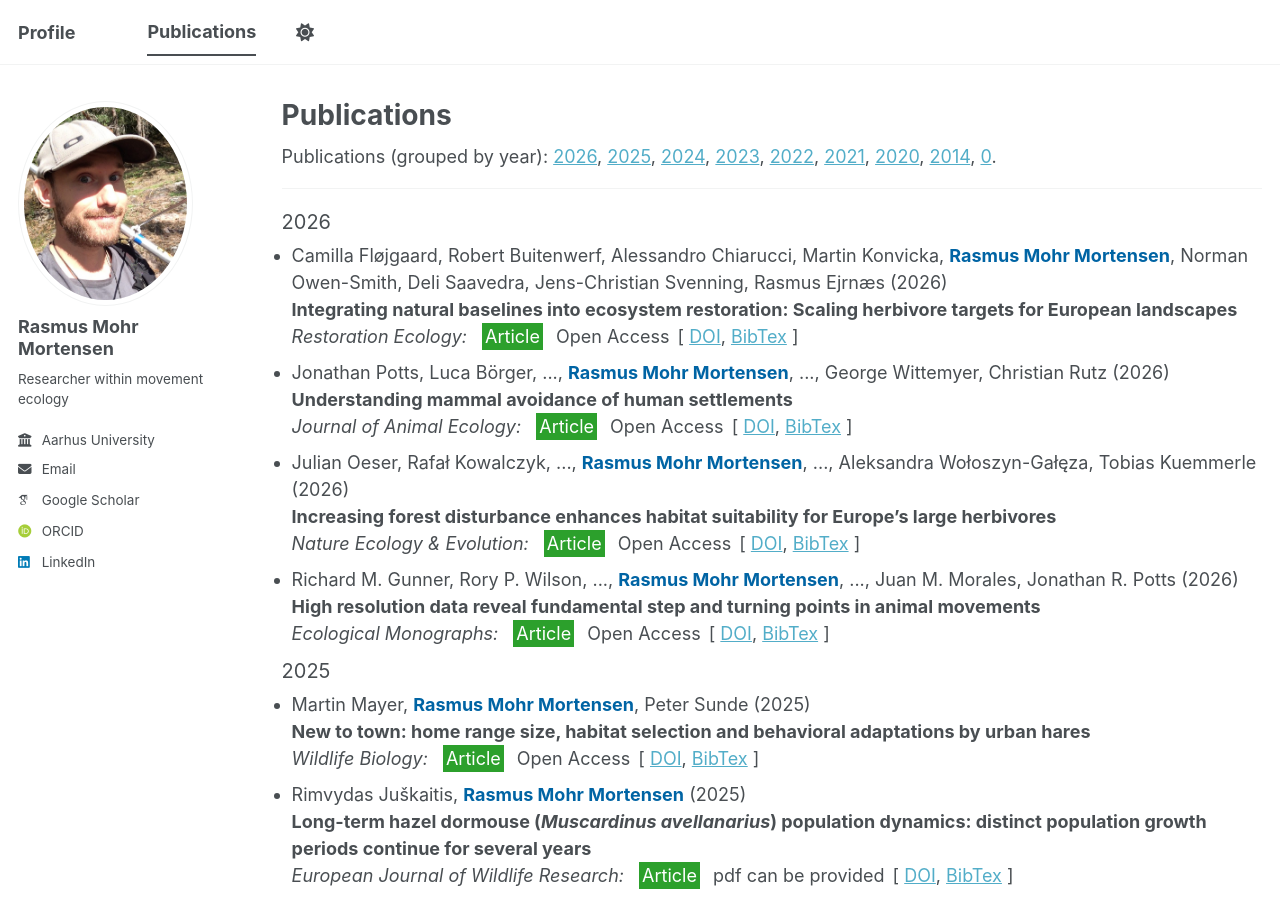
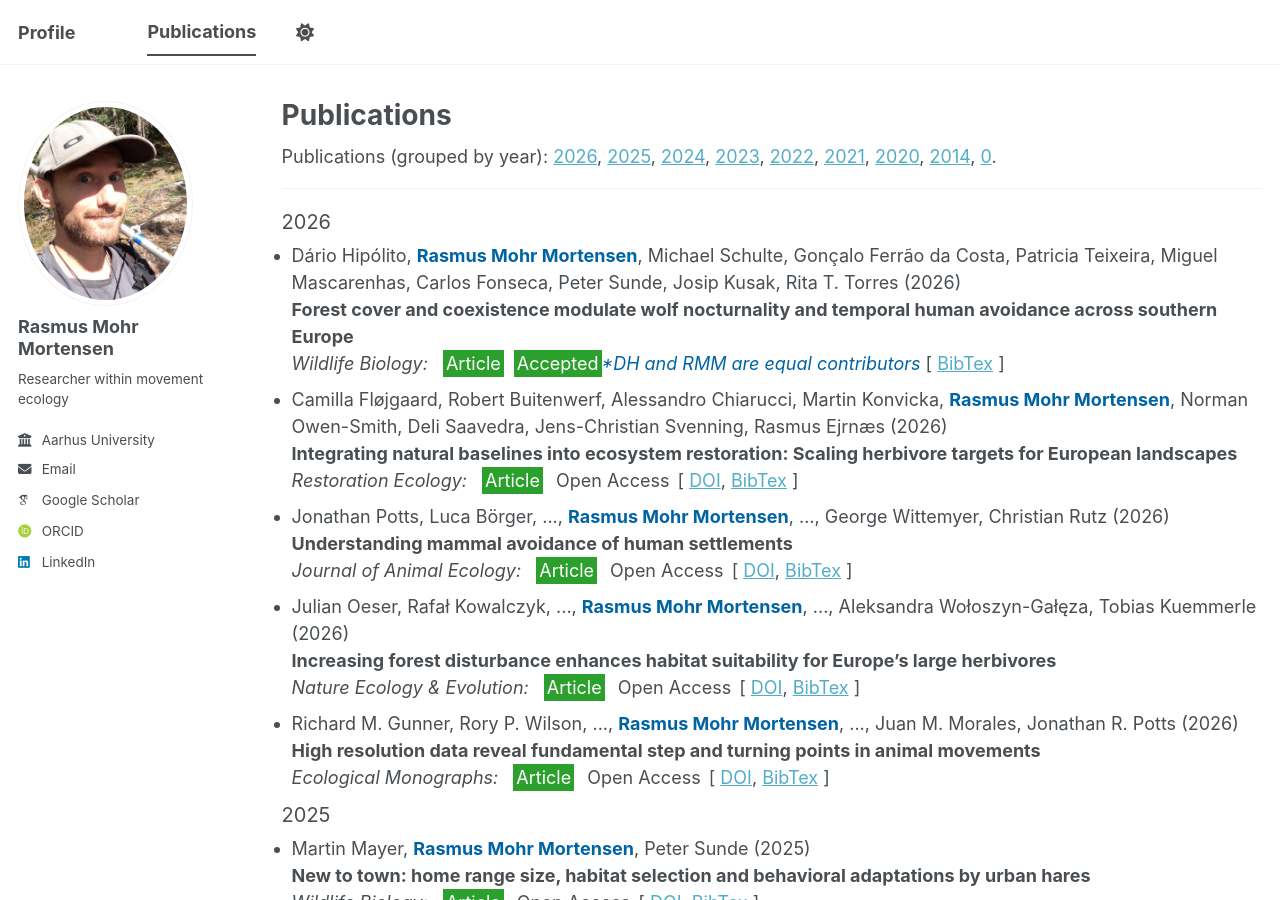
Before and after one commit to rasmusmohrmortensen/rasmusmohrmortensen.github.io, a Jekyll site: the page built from _pages/publications.html, in a window 1280 px wide and 900 px high. Built offline with Jekyll 4.4.1, drawn with Linux system fonts in a browser that asks for light colours; some web fonts are replaced; a script bundle is joined from its source files by our own code; library files that are not in the unit come from our copies.

Commit message:
Update papers.yml

```diff
--- a/_data/bibere/papers.yml
+++ b/_data/bibere/papers.yml
@@ -1,3 +1,28 @@
+paper0017:
+  type: "Article"
+  title: "Forest cover and coexistence modulate wolf nocturnality and temporal human avoidance across southern Europe"
+  venue: "Wildlife Biology"
+  year: 2026
+  authors:
+    - "Dário Hipólito"
+    - "Rasmus Mohr Mortensen"
+    - "Michael Schulte"
+    - "Gonçalo Ferrão da Costa"
+    - "Patricia Teixeira"
+    - "Miguel Mascarenhas"
+    - "Carlos Fonseca"
+    - "Peter Sunde"
+    - "Josip Kusak"
+    - "Rita T. Torres"
+  links:
+#    - name: "PDF"
+#      link: "/files/paper.pdf"
+#    - name: "DOI"
+#      link: "https://doi.org/10.1016/j.scitotenv.2025.179008"
+  note: "*DH and RMM are equal contributors"
+  emphasis: ""
+  extraTags: "Accepted"
+
 paper0016:
   type: "Submitted"
   title: "Glue-on tri-axial accelerometers code for different behaviours in Eurasian otters (<i>Lutra lutra</i>)"
```
